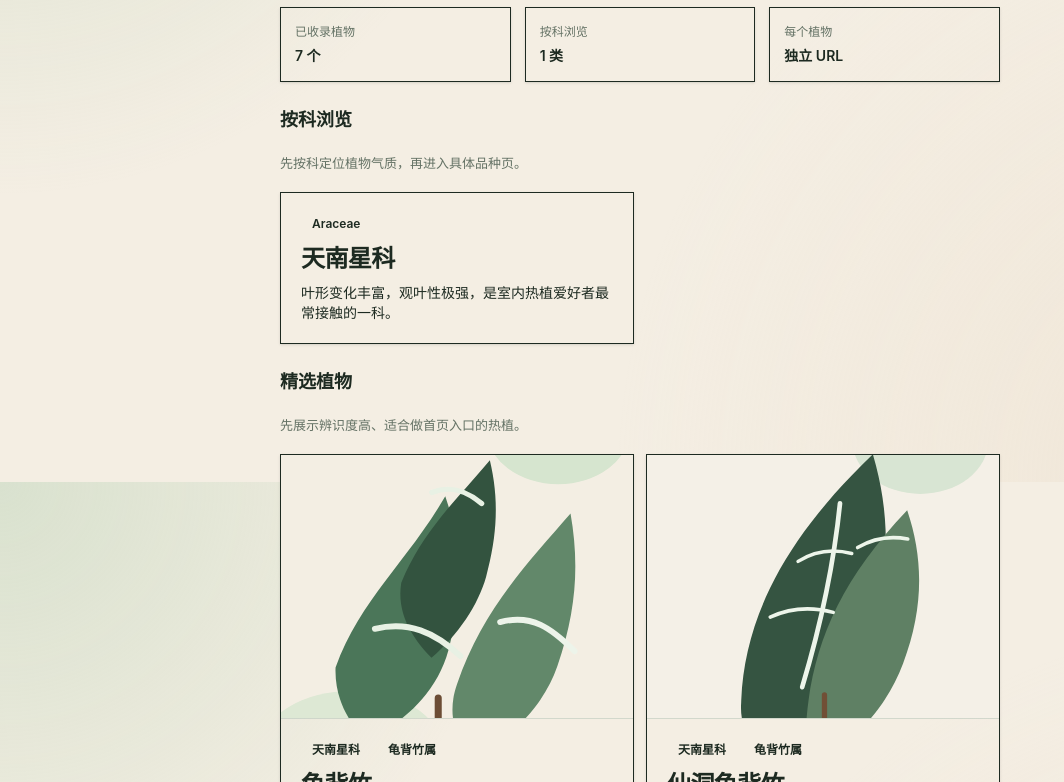
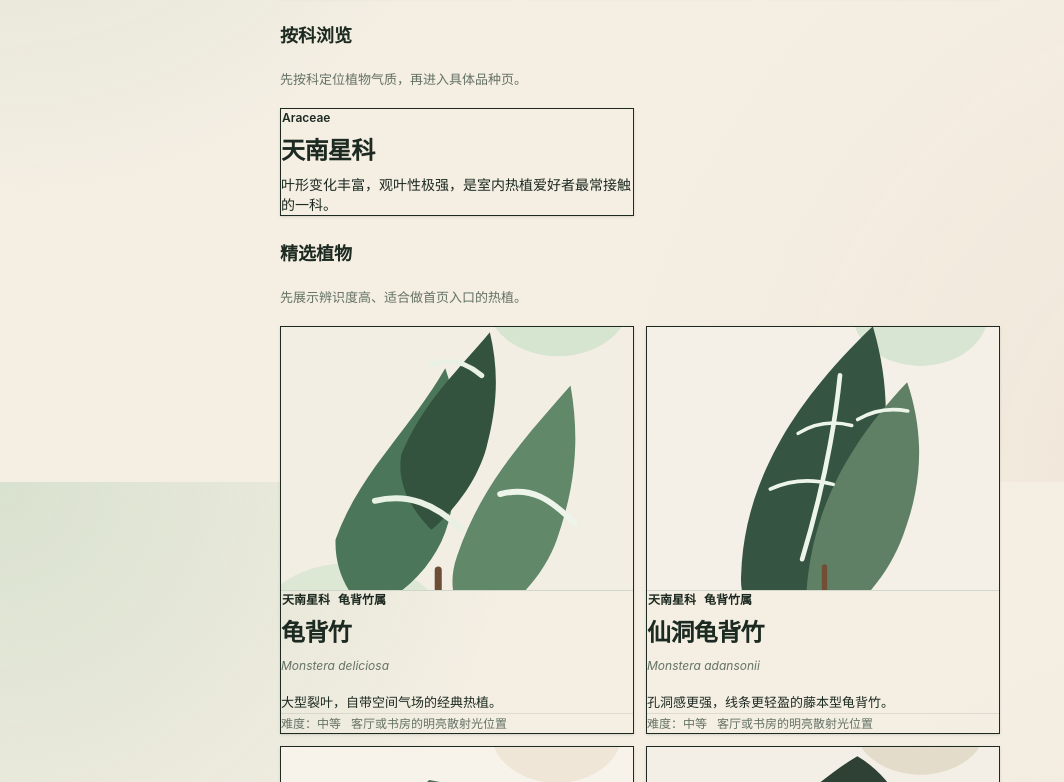
Before and after one commit to yosign/tropical-plants-site, a React (Vite) app: page / in a window 1280 px wide. Shown: the part 318-1100 px from the top of the page, without its empty margins (0-1064 px from the left). Built offline with nearby package versions, Linux system fonts and the light colour scheme.

Commit message:
fix: add global reset for margin and padding consistency

```diff
--- a/src/style.css
+++ b/src/style.css
@@ -16,6 +16,16 @@
 
 * {
   box-sizing: border-box;
+  margin: 0;
+  padding: 0;
+}
+
+ul, ol {
+  list-style: none;
+}
+
+h1, h2, h3, h4, h5, h6, p {
+  margin: 0;
 }
 
 html {
```
